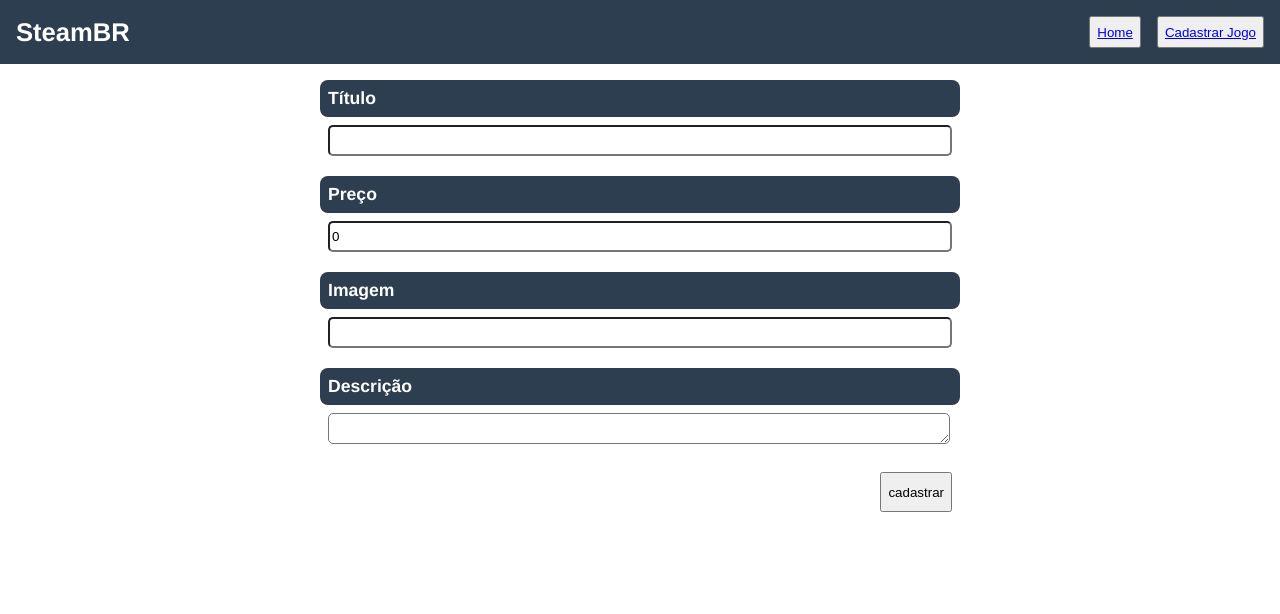
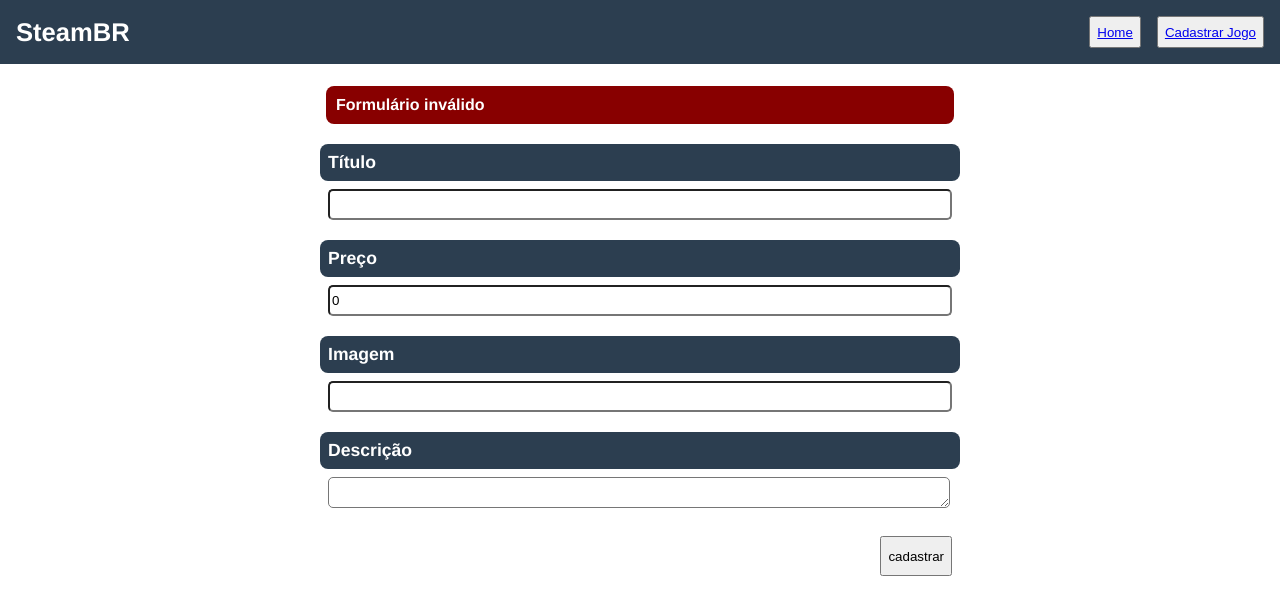
Before and after one commit to matheusjordan/games-library-front, a Vue app: page /new in a window 1280 px wide. Both pictures are taken after a click on the button "cadastrar". Shown: the top 614 px of the page. Built offline with nearby package versions, Linux system fonts and the light colour scheme.

Commit message:
Adicionado informação de falha e sucesso ao criar jogo

```diff
--- a/src/components/NewGame.vue
+++ b/src/components/NewGame.vue
@@ -1,5 +1,8 @@
 <template>
   <div class="form-container">
+    <div v-if="info" :class="{'info success': info.success, 'info fail': !info.success}">
+      {{ info.msg }}
+    </div>
     <form>
       <div class="container">
         <div class="title"> Título </div>
@@ -45,15 +48,18 @@ export default {
       price: 0,
       description: '',
       image: '',
-      statusMsg: null
+      info: null
     }
   },
   methods: {
     newGame: function() {
+      this.info = null;
       if (this.name === '' || this.description === '' || this.image === '' || this.price <= 0) {
-        alert('Formulário inválido');
+        this.info = { msg: 'Formulário inválido', success: false}
+
         return;
       }
+
       const game = { name: this.name, description: this.description, image: this.image, price: this.price }
       createGame(game)
         .then((data) => {
@@ -62,9 +68,9 @@ export default {
           this.price = 0;
           this.description = '';
           this.image = '';
-            alert('Sucesso ao criar jogo')
+            this.info = { msg: 'Sucesso ao criar jogo', success: true}
           } else {
-            alert('Falha ao criar jogo')
+            this.info = { msg: 'Falha ao criar jogo', success: false}
           }
         });
     }
@@ -114,4 +120,23 @@ export default {
   .form-actions > button {
     margin-right: 8px;
   }
+
+  .info {
+    padding: 10px;
+    margin: 6px 6px 20px 6px;
+    border-radius: 8px;
+
+    font-weight: 600;
+    transition: .5s;
+  }
+
+  .fail {
+    background: rgb(136, 0, 0);
+    color: white;
+  }
+
+  .success {
+    background: green;
+    color: white;
+  }
 </style>
```
